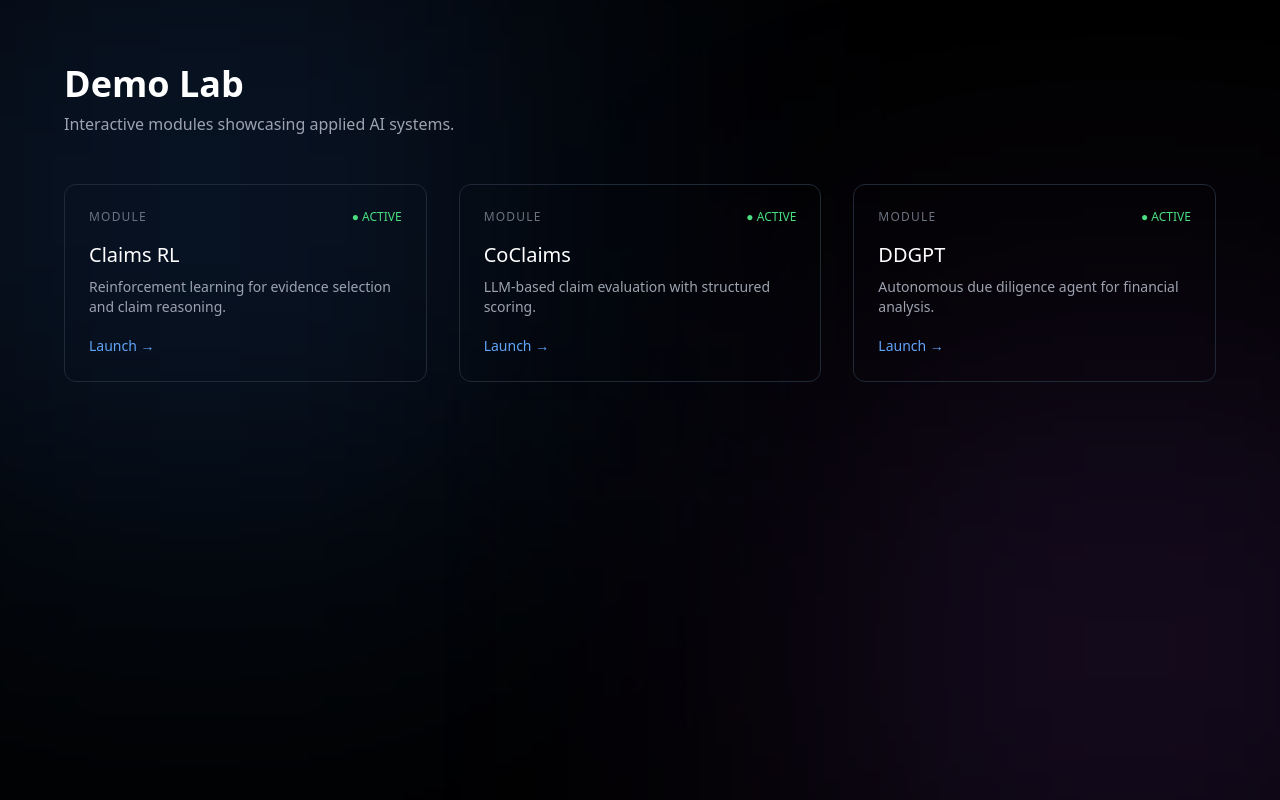
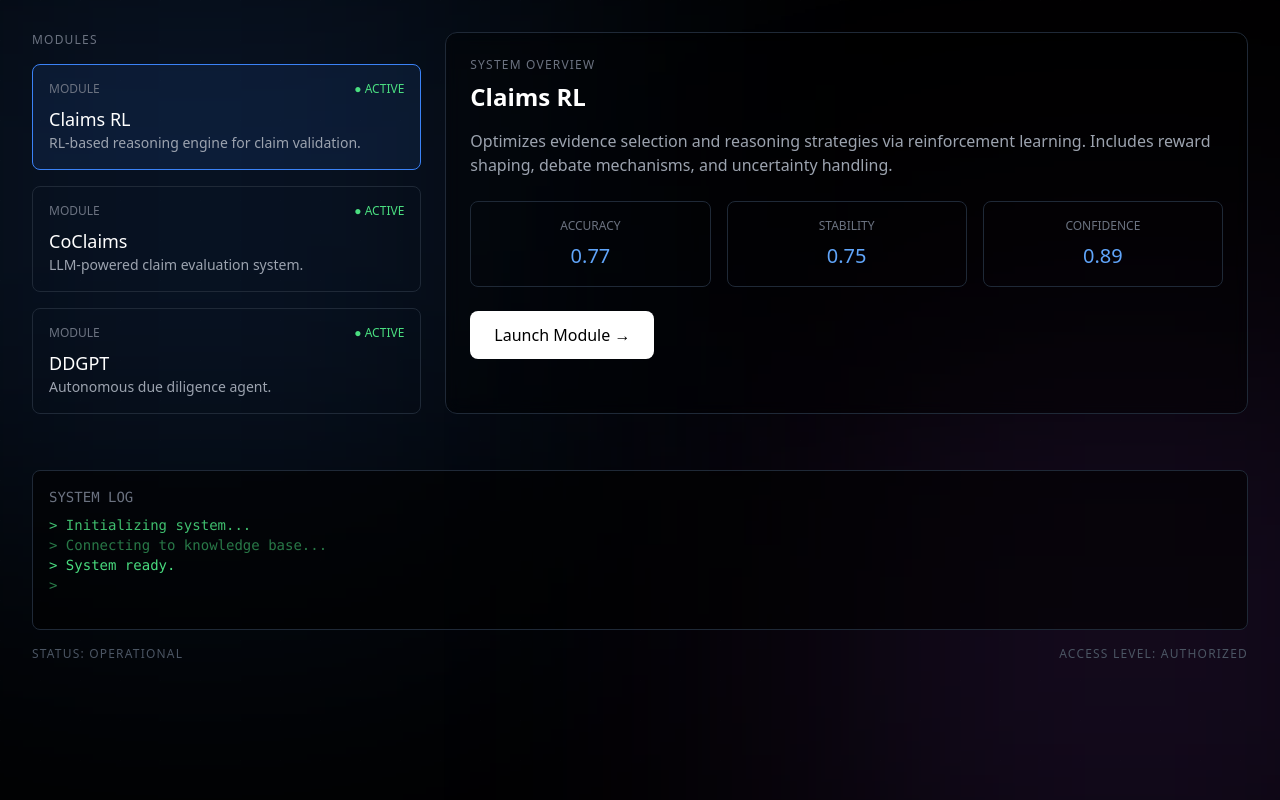
Before and after one commit to nickmelamed/site, a Next.js app in the folder site-npx/: page /protected in a window 1280 px wide. Built offline with nearby package versions, Linux system fonts and the light colour scheme.

Commit message:
added dummy metrics

```diff
--- a/site-npx/app/protected/page.tsx
+++ b/site-npx/app/protected/page.tsx
@@ -1,34 +1,54 @@
 "use client";
 
-import { useState } from "react";
+import { useState, useEffect } from "react";
 import { motion } from "framer-motion";
 
 const demos = [
   {
     name: "Claims RL",
-    description: "Reinforcement learning for evidence selection and claim reasoning.",
-    status: "ACTIVE",
-    link: "/protected/claims-rl",
+    description: "RL-based reasoning engine for claim validation.",
+    details:
+      "Optimizes evidence selection and reasoning strategies via reinforcement learning. Includes reward shaping, debate mechanisms, and uncertainty handling.",
   },
   {
     name: "CoClaims",
-    description: "LLM-based claim evaluation with structured scoring.",
-    status: "ACTIVE",
-    link: "/protected/coclaims",
+    description: "LLM-powered claim evaluation system.",
+    details:
+      "Combines retrieval, structured reasoning, and metric scoring (ESS, ECS, etc.) to evaluate claim validity with explainability.",
   },
   {
     name: "DDGPT",
-    description: "Autonomous due diligence agent for financial analysis.",
-    status: "ACTIVE",
-    link: "/protected/ddgpt",
+    description: "Autonomous due diligence agent.",
+    details:
+      "Processes financial filings and news to generate structured investment insights using RAG pipelines and LLM reasoning.",
   },
 ];
 
-export default function Protected() {
-  const [selected, setSelected] = useState<string | null>(null);
+export default function ControlCenter() {
+  const [selected, setSelected] = useState(demos[0]);
+  const [logs, setLogs] = useState<string[]>([]);
+
+  // Fake system logs
+  useEffect(() => {
+    const messages = [
+      "Initializing system...",
+      "Loading models...",
+      "Connecting to knowledge base...",
+      "System ready.",
+    ];
+
+    let i = 0;
+    const interval = setInterval(() => {
+      setLogs((prev) => [...prev, messages[i]]);
+      i++;
+      if (i >= messages.length) clearInterval(interval);
+    }, 1200);
+
+    return () => clearInterval(interval);
+  }, []);
 
   return (
-    <main className="relative min-h-screen bg-black text-white px-8 py-16 overflow-hidden">
+    <main className="relative min-h-screen bg-black text-white overflow-hidden">
 
       {/* Background grid */}
       <div className="absolute inset-0 opacity-10">
@@ -41,73 +61,92 @@ export default function Protected() {
         <div className="absolute w-[500px] h-[500px] bg-purple-500/20 blur-[180px] bottom-[-100px] right-[-100px]" />
       </div>
 
-      {/* Header */}
-      <div className="relative z-10 max-w-6xl mx-auto mb-12">
-        {/* <div className="text-xs tracking-widest text-gray-500 mb-2">
-          AI SYSTEM CONTROL CENTER
-        </div> */}
-        <h1 className="text-4xl font-semibold">
-          Demo Lab
-        </h1>
-        <p className="text-gray-400 mt-2">
-          Interactive modules showcasing applied AI systems.
-        </p>
+      {/* Layout */}
+      <div className="relative z-10 grid grid-cols-12 gap-6 p-8">
+
+        {/* LEFT: MODULES */}
+        <div className="col-span-4 space-y-4">
+          <div className="text-xs text-gray-500 tracking-widest mb-4">
+            MODULES
           </div>
 
-      {/* Grid */}
-      <div className="relative z-10 max-w-6xl mx-auto grid md:grid-cols-3 gap-8">
-
-        {demos.map((demo, i) => (
+          {demos.map((demo) => (
             <motion.div
               key={demo.name}
-            initial={{ opacity: 0, y: 20 }}
-            animate={{ opacity: 1, y: 0 }}
-            transition={{ delay: i * 0.1 }}
-            onClick={() => setSelected(demo.name)}
-            className={`cursor-pointer p-6 rounded-xl border transition ${
-              selected === demo.name
+              onClick={() => setSelected(demo)}
+              className={`p-4 rounded-lg border cursor-pointer transition ${
+                selected.name === demo.name
                   ? "border-blue-500 bg-blue-500/10"
                   : "border-gray-800 hover:border-gray-500 hover:bg-white/5"
               }`}
             >
-
-            {/* Status */}
-            <div className="flex justify-between items-center mb-4">
-              <span className="text-xs text-gray-500 tracking-widest">
-                MODULE
-              </span>
-              <span className="text-xs text-green-400">
-                ● {demo.status}
-              </span>
+              <div className="flex justify-between mb-2 text-xs">
+                <span className="text-gray-500">MODULE</span>
+                <span className="text-green-400">● ACTIVE</span>
               </div>
 
-            {/* Title */}
-            <h2 className="text-xl font-medium mb-2">
-              {demo.name}
-            </h2>
-
-            {/* Description */}
-            <p className="text-gray-400 text-sm mb-4">
-              {demo.description}
-            </p>
-
-            {/* Action */}
-            <a
-              href={demo.link}
-              className="text-sm text-blue-400 hover:underline"
-            >
-              Launch →
-            </a>
-
+              <h2 className="text-lg font-medium">{demo.name}</h2>
+              <p className="text-sm text-gray-400">{demo.description}</p>
             </motion.div>
           ))}
         </div>
 
-      {/* Bottom system bar */}
-      {/* <div className="relative z-10 max-w-6xl mx-auto mt-16 flex justify-between text-xs text-gray-600 tracking-widest">
-        <span>STATUS: ALL SYSTEMS OPERATIONAL</span>
+        {/* RIGHT: DETAIL PANEL */}
+        <div className="col-span-8 border border-gray-800 rounded-xl p-6 bg-black/40 backdrop-blur">
+
+          <div className="text-xs text-gray-500 tracking-widest mb-2">
+            SYSTEM OVERVIEW
+          </div>
+
+          <h2 className="text-2xl font-semibold mb-4">
+            {selected.name}
+          </h2>
+
+          <p className="text-gray-400 mb-6">
+            {selected.details}
+          </p>
+
+          {/* Fake metrics */}
+          <div className="grid grid-cols-3 gap-4 mb-6">
+            {["Accuracy", "Stability", "Confidence"].map((metric) => (
+              <div
+                key={metric}
+                className="border border-gray-800 p-4 rounded-lg text-center"
+              >
+                <div className="text-xs text-gray-500 mb-2">
+                  {metric.toUpperCase()}
+                </div>
+                <div className="text-xl text-blue-400">
+                  {(Math.random() * 0.3 + 0.7).toFixed(2)}
+                </div>
+              </div>
+            ))}
+          </div>
+
+          {/* Launch button */}
+          <button className="px-6 py-3 bg-white text-black rounded-lg hover:bg-gray-200 transition">
+            Launch Module →
+          </button>
+        </div>
+      </div>
+
+      {/* TERMINAL */}
+      <div className="relative z-10 mx-8 mt-6 border border-gray-800 rounded-lg p-4 bg-black/60 text-sm font-mono text-green-400 h-40 overflow-hidden">
+
+        <div className="text-gray-500 mb-2">SYSTEM LOG</div>
+
+        {logs.map((log, i) => (
+          <div key={i} className="animate-pulse">
+            &gt; {log}
+          </div>
+        ))}
+      </div>
+
+      {/* FOOTER */}
+      <div className="relative z-10 px-8 py-4 flex justify-between text-xs text-gray-600 tracking-widest">
+        <span>STATUS: OPERATIONAL</span>
         <span>ACCESS LEVEL: AUTHORIZED</span>
-      </div> */}
+      </div>
     </main>
   );
 }
```
Lines whose indentation alone changed are shown as unchanged.
